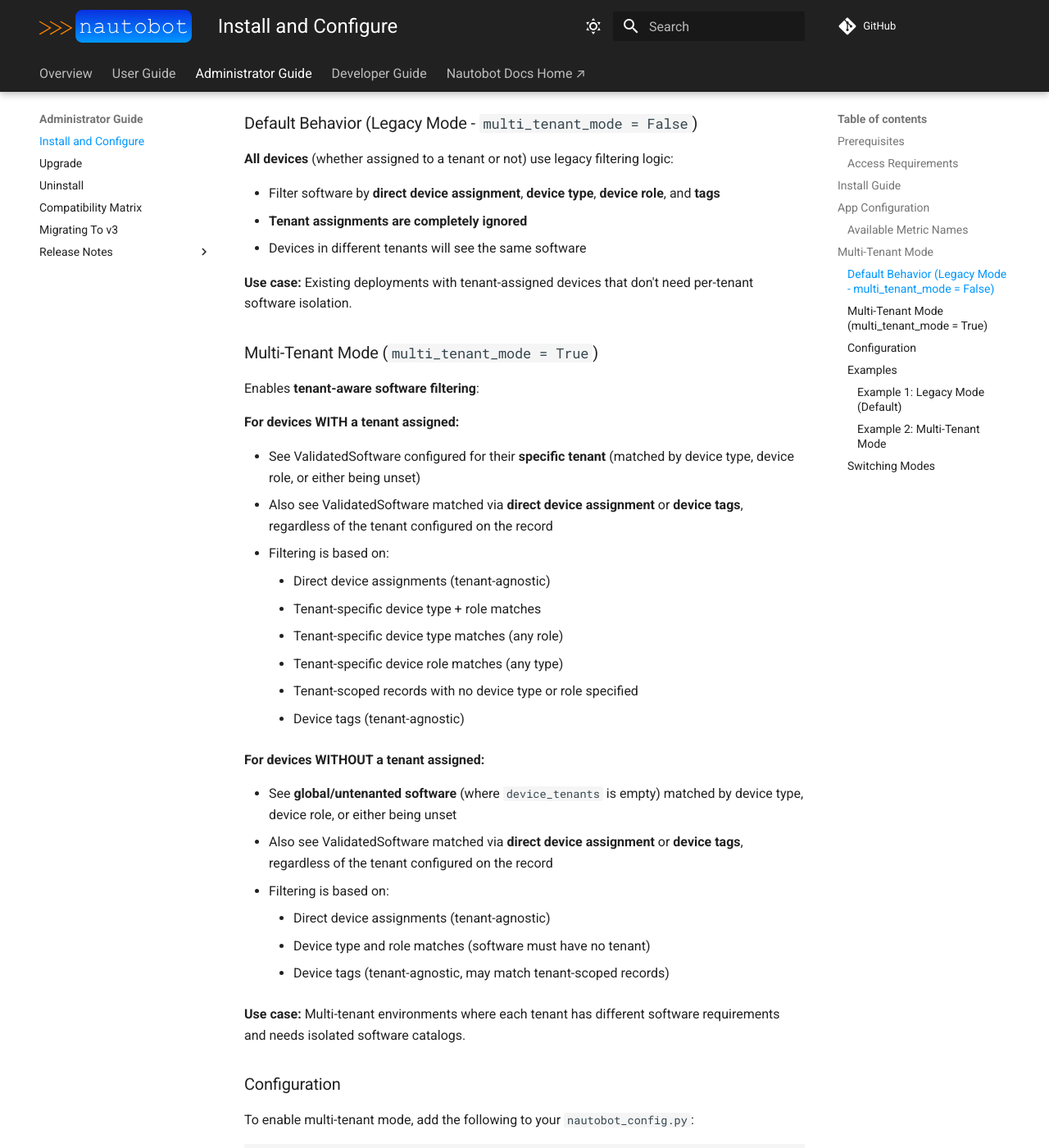
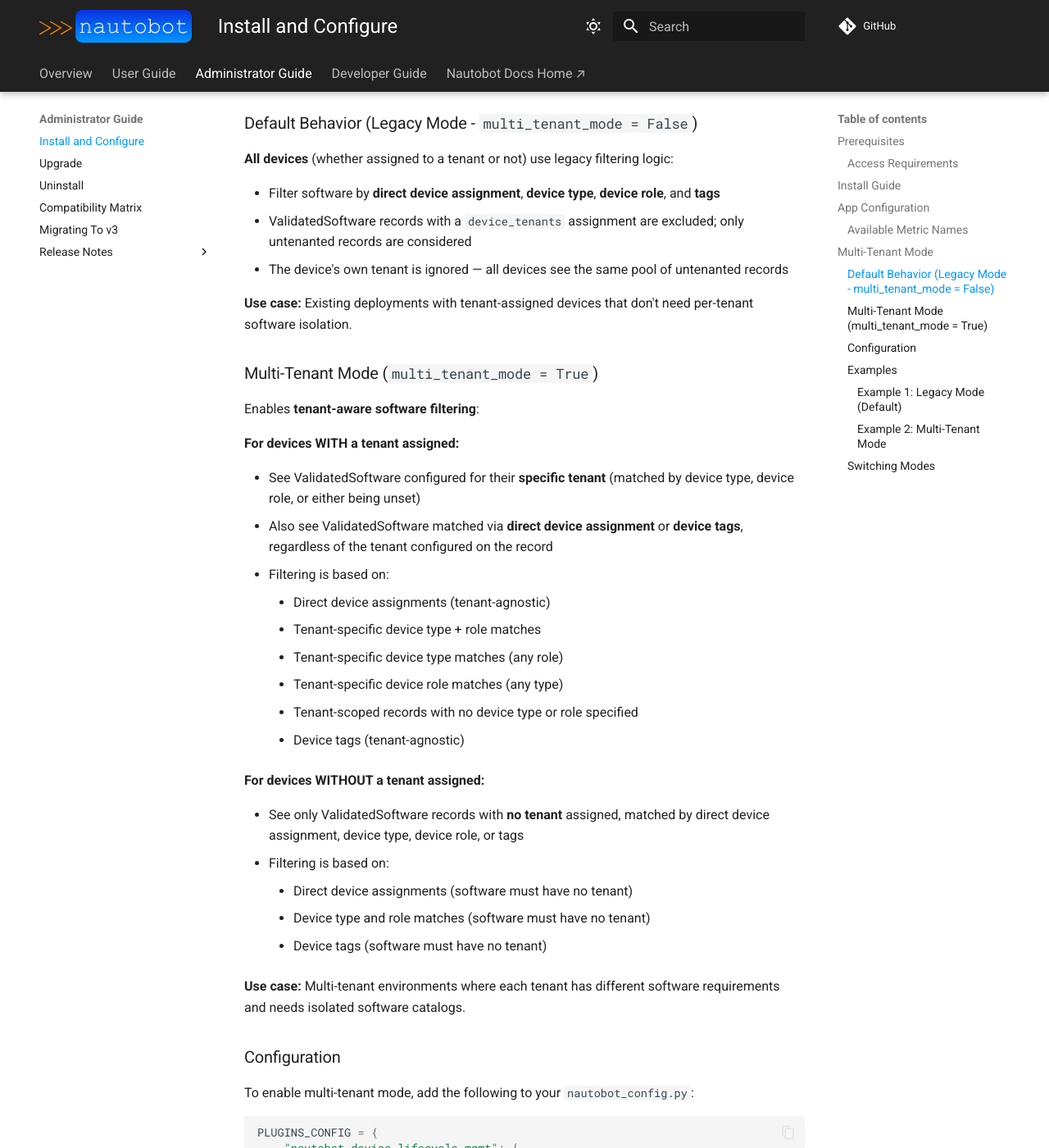
Before and after one commit to nautobot/nautobot-app-device-lifecycle-mgmt, an MkDocs documentation site: the page built from docs/admin/install.md, in a window 1280 px wide and 1400 px high, scrolled down 3294 px. Shown: the whole window at 82% size. Built offline with MkDocs 1.6.1 and Material for MkDocs 9.7.7, drawn with Linux system fonts in a browser that asks for light colours; comment, search, counter and statistics services are not loaded; some of the changed text lies outside the part shown.

Commit message:
FEAT: changed filtering behavior. DOCS: documented new behavior. 	modified:   docs/admin/install.md 	modified:   docs/user/software_lifecycle.md 	modified:   nautobot_device_lifecycle_mgmt/software_filters.py

```diff
--- a/docs/admin/install.md
+++ b/docs/admin/install.md
@@ -100,8 +100,8 @@ The `multi_tenant_mode` setting controls how the app filters ValidatedSoftware f
 **All devices** (whether assigned to a tenant or not) use legacy filtering logic:
 
 - Filter software by **direct device assignment**, **device type**, **device role**, and **tags**
-- **Tenant assignments are completely ignored**
-- Devices in different tenants will see the same software
+- ValidatedSoftware records with a `device_tenants` assignment are excluded; only untenanted records are considered
+- The device's own tenant is ignored — all devices see the same pool of untenanted records
 
 **Use case:** Existing deployments with tenant-assigned devices that don't need per-tenant software isolation.
 
@@ -123,12 +123,11 @@ Enables **tenant-aware software filtering**:
 
 **For devices WITHOUT a tenant assigned:**
 
-- See **global/untenanted software** (where `device_tenants` is empty) matched by device type, device role, or either being unset
-- Also see ValidatedSoftware matched via **direct device assignment** or **device tags**, regardless of the tenant configured on the record
+- See only ValidatedSoftware records with **no tenant** assigned, matched by direct device assignment, device type, device role, or tags
 - Filtering is based on:
-    - Direct device assignments (tenant-agnostic)
+    - Direct device assignments (software must have no tenant)
     - Device type and role matches (software must have no tenant)
-    - Device tags (tenant-agnostic, may match tenant-scoped records)
+    - Device tags (software must have no tenant)
 
 **Use case:** Multi-tenant environments where each tenant has different software requirements and needs isolated software catalogs.
 
@@ -169,3 +168,10 @@ sudo systemctl restart nautobot nautobot-worker nautobot-scheduler
 
 !!! note
     No database migrations are required when changing this setting - it is purely logical and doesn't affect how software is stored.
+
+!!! warning
+    Switching modes in either direction affects compliance results immediately after restart.
+    Enabling `multi_tenant_mode` without tenant-scoped Validated Software records will cause
+    tenanted devices to show zero matching validations. Disabling it will revert tenanted
+    devices to global-only matching; if those devices have no global Validated Software records,
+    compliance will also drop to zero until the setting is re-enabled.
```
Also changed, not shown: docs/user/software_lifecycle.md (+17 -19 lines), 1 other file.
